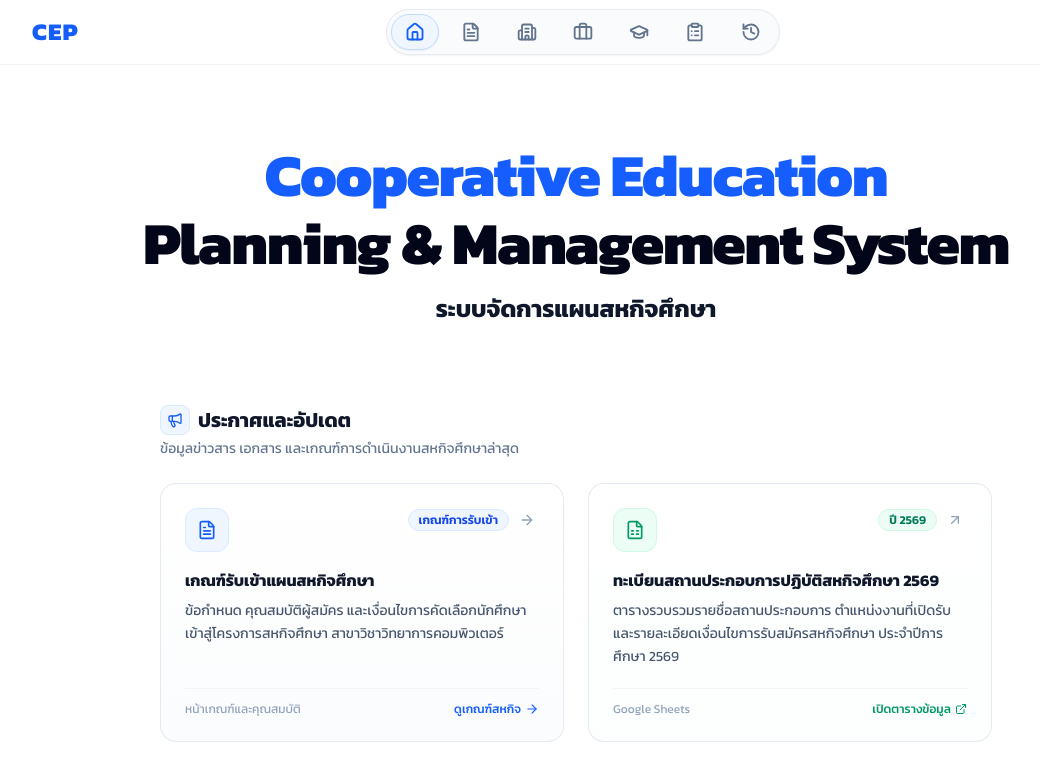
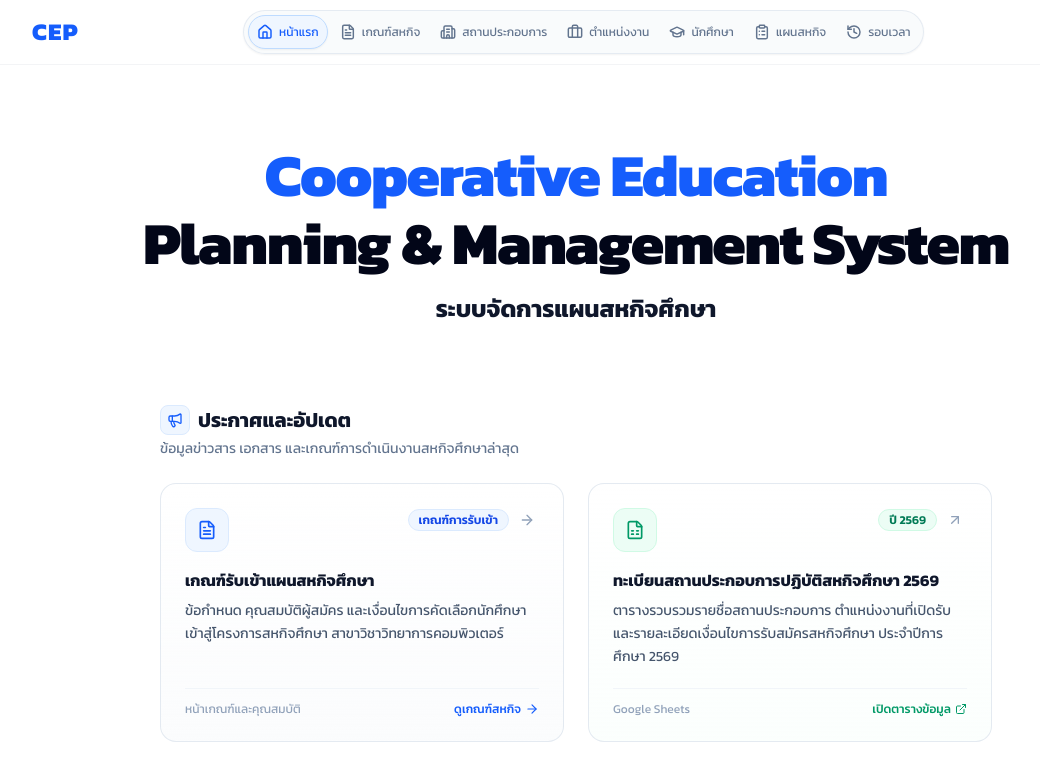
Before and after one commit to KaylahJin/CS361-Project, a React (Vite) app: page / in a window 1280 px wide. Shown: the top 765 px of the page, without its empty margins (64-1104 px from the left). Built offline with nearby package versions, Linux system fonts and the light colour scheme; no server answers.

Commit message:
feat: improve navbar navigation labels

```diff
--- a/src/components/Navbar.tsx
+++ b/src/components/Navbar.tsx
@@ -1,3 +1,4 @@
+
 import React from 'react';
 
 import {
@@ -24,110 +25,66 @@ interface NavbarProps {
   onTabChange: (tab: TabType) => void;
 }
 
+const navItems = [
+  { id: 'home', label: 'หน้าแรก', icon: Home },
+  { id: 'requirements', label: 'เกณฑ์สหกิจ', icon: FileText },
+  { id: 'employers', label: 'สถานประกอบการ', icon: Building2 },
+  { id: 'positions', label: 'ตำแหน่งงาน', icon: Briefcase },
+  { id: 'students', label: 'นักศึกษา', icon: GraduationCap },
+  { id: 'coop-plans', label: 'แผนสหกิจ', icon: ClipboardList },
+  { id: 'periods', label: 'รอบเวลา', icon: RotateCcwClock },
+] as const;
+
 export const Navbar: React.FC<NavbarProps> = ({
   activeTab,
   onTabChange,
 }) => {
   return (
-    <header className="w-full bg-white/90 backdrop-blur-sm sticky top-0 z-50 border-b border-gray-100">
-      <div className="max-w-6xl mx-auto px-4 sm:px-6 lg:px-8 h-16 flex items-center justify-between">
-        <div
+    <header className="sticky top-0 z-50 w-full border-b border-gray-100 bg-white/90 backdrop-blur-sm">
+      <div className="mx-auto flex max-w-6xl flex-col gap-2 px-2 py-2 sm:h-16 sm:flex-row sm:items-center sm:justify-between sm:gap-4 sm:px-6 lg:px-8">
+        <button
+          type="button"
           onClick={() => onTabChange('home')}
-          className="cursor-pointer select-none"
+          aria-label="กลับหน้าหลัก"
+          className="self-center select-none sm:self-auto"
         >
           <span className="text-2xl font-black tracking-wider text-blue-600">
             CEP
           </span>
-        </div>
+        </button>
 
-        <nav className="flex items-center space-x-1 sm:space-x-2 bg-slate-50/80 p-1 rounded-full border border-slate-200/80 shadow-xs">
-          <button
-            onClick={() => onTabChange('home')}
-            title="หน้าหลัก"
-            className={`flex items-center justify-center w-10 h-8 sm:w-12 sm:h-9 rounded-full transition-all duration-200 ${
-              activeTab === 'home'
-                ? 'bg-blue-50 text-blue-600 border border-blue-200 shadow-xs'
-                : 'text-slate-500 hover:text-slate-800 hover:bg-slate-100/80'
-            }`}
-          >
-            <Home className="w-4 h-4 sm:w-5 sm:h-5 stroke-[2.2]" />
-          </button>
+        <nav
+          aria-label="เมนูหลัก"
+          className="grid w-full grid-cols-7 gap-1 rounded-xl border border-slate-200/80 bg-slate-50/80 p-1 shadow-xs sm:flex sm:w-auto sm:items-center sm:gap-1 sm:rounded-full sm:p-1"
+        >
+          {navItems.map(({ id, label, icon: Icon }) => {
+            const isActive = activeTab === id;
 
-          <button
-            onClick={() => onTabChange('requirements')}
-            title="เกณฑ์สหกิจ"
-            className={`flex items-center justify-center w-10 h-8 sm:w-12 sm:h-9 rounded-full transition-all duration-200 ${
-              activeTab === 'requirements'
-                ? 'bg-blue-50 text-blue-600 border border-blue-200 shadow-xs'
-                : 'text-slate-500 hover:text-slate-800 hover:bg-slate-100/80'
-            }`}
-          >
-            <FileText className="w-4 h-4 sm:w-5 sm:h-5 stroke-[2.2]" />
-          </button>
-
-          <button
-            onClick={() => onTabChange('employers')}
-            title="สถานประกอบการ"
-            className={`flex items-center justify-center w-10 h-8 sm:w-12 sm:h-9 rounded-full transition-all duration-200 ${
-              activeTab === 'employers'
-                ? 'bg-blue-50 text-blue-600 border border-blue-200 shadow-xs'
-                : 'text-slate-500 hover:text-slate-800 hover:bg-slate-100/80'
-            }`}
-          >
-            <Building2 className="w-4 h-4 sm:w-5 sm:h-5 stroke-[2.2]" />
-          </button>
-
-          <button
-            onClick={() => onTabChange('positions')}
-            title="ตำแหน่งงานสหกิจ"
-            className={`flex items-center justify-center w-10 h-8 sm:w-12 sm:h-9 rounded-full transition-all duration-200 ${
-              activeTab === 'positions'
-                ? 'bg-blue-50 text-blue-600 border border-blue-200 shadow-xs'
-                : 'text-slate-500 hover:text-slate-800 hover:bg-slate-100/80'
-            }`}
-          >
-            <Briefcase className="w-4 h-4 sm:w-5 sm:h-5 stroke-[2.2]" />
-          </button>
-
-          <button
-            onClick={() => onTabChange('students')}
-            title="ข้อมูลนักศึกษา"
-            className={`flex items-center justify-center w-10 h-8 sm:w-12 sm:h-9 rounded-full transition-all duration-200 ${
-              activeTab === 'students'
-                ? 'bg-blue-50 text-blue-600 border border-blue-200 shadow-xs'
-                : 'text-slate-500 hover:text-slate-800 hover:bg-slate-100/80'
-            }`}
-          >
-            <GraduationCap className="w-4 h-4 sm:w-5 sm:h-5 stroke-[2.2]" />
-          </button>
-
-          {/* Co-op Plans */}
-          <button
-            onClick={() => onTabChange('coop-plans')}
-            title="แผนสหกิจ"
-            className={`flex items-center justify-center w-10 h-8 sm:w-12 sm:h-9 rounded-full transition-all duration-200 ${
-              activeTab === 'coop-plans'
-                ? 'bg-blue-50 text-blue-600 border border-blue-200 shadow-xs'
-                : 'text-slate-500 hover:text-slate-800 hover:bg-slate-100/80'
-            }`}
-          >
-            <ClipboardList className="w-4 h-4 sm:w-5 sm:h-5 stroke-[2.2]" />
-          </button>
-
-          <button
-            onClick={() => onTabChange('periods')}
-            title="รอบเวลากำหนดการสหกิจ"
-            className={`flex items-center justify-center w-10 h-8 sm:w-12 sm:h-9 rounded-full transition-all duration-200 ${
-              activeTab === 'periods'
-                ? 'bg-blue-50 text-blue-600 border border-blue-200 shadow-xs'
-                : 'text-slate-500 hover:text-slate-800 hover:bg-slate-100/80'
-            }`}
-          >
-            <RotateCcwClock className="w-4 h-4 sm:w-5 sm:h-5 stroke-[2.2]" />
-          </button>
+            return (
+              <button
+                key={id}
+                type="button"
+                onClick={() => onTabChange(id)}
+                aria-current={isActive ? 'page' : undefined}
+                className={`flex min-w-0 flex-col items-center justify-center gap-1 rounded-lg px-0.5 py-2 transition-colors duration-200 sm:flex-row sm:gap-1.5 sm:rounded-full sm:px-2 sm:py-2 ${
+                  isActive
+                    ? 'border border-blue-200 bg-blue-50 text-blue-600 shadow-xs'
+                    : 'text-slate-500 hover:bg-slate-100 hover:text-slate-800'
+                }`}
+              >
+                <Icon
+                  aria-hidden="true"
+                  className="h-4 w-4 shrink-0 stroke-[2.2] sm:h-4 sm:w-4"
+                />
+                <span className="w-full text-center text-[9px] leading-tight break-words sm:w-auto sm:whitespace-nowrap sm:text-xs">
+                  {label}
+                </span>
+              </button>
+            );
+          })}
         </nav>
 
-        <div className="w-8 hidden sm:block" />
+        <div className="hidden w-8 sm:block" />
       </div>
     </header>
   );
```
